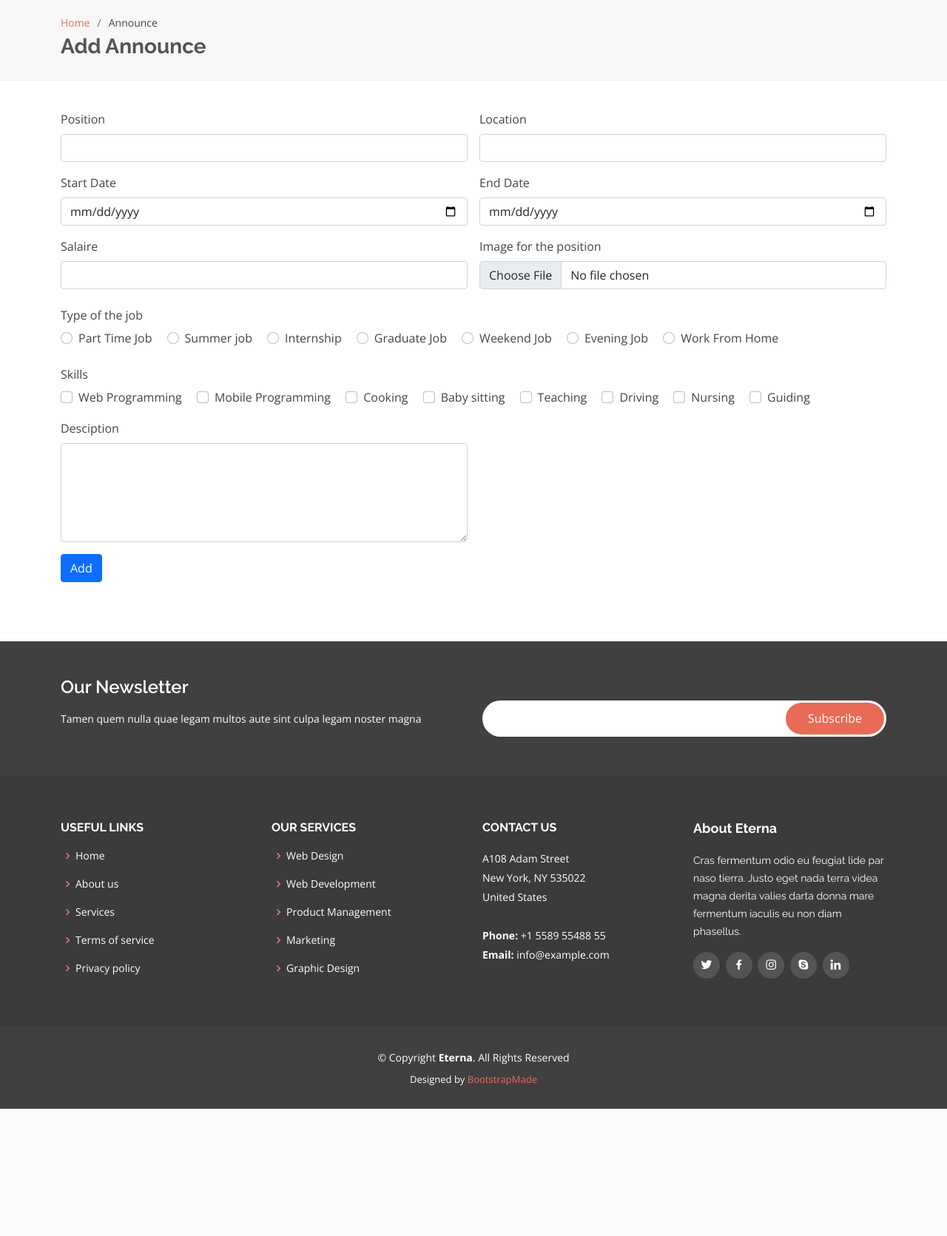
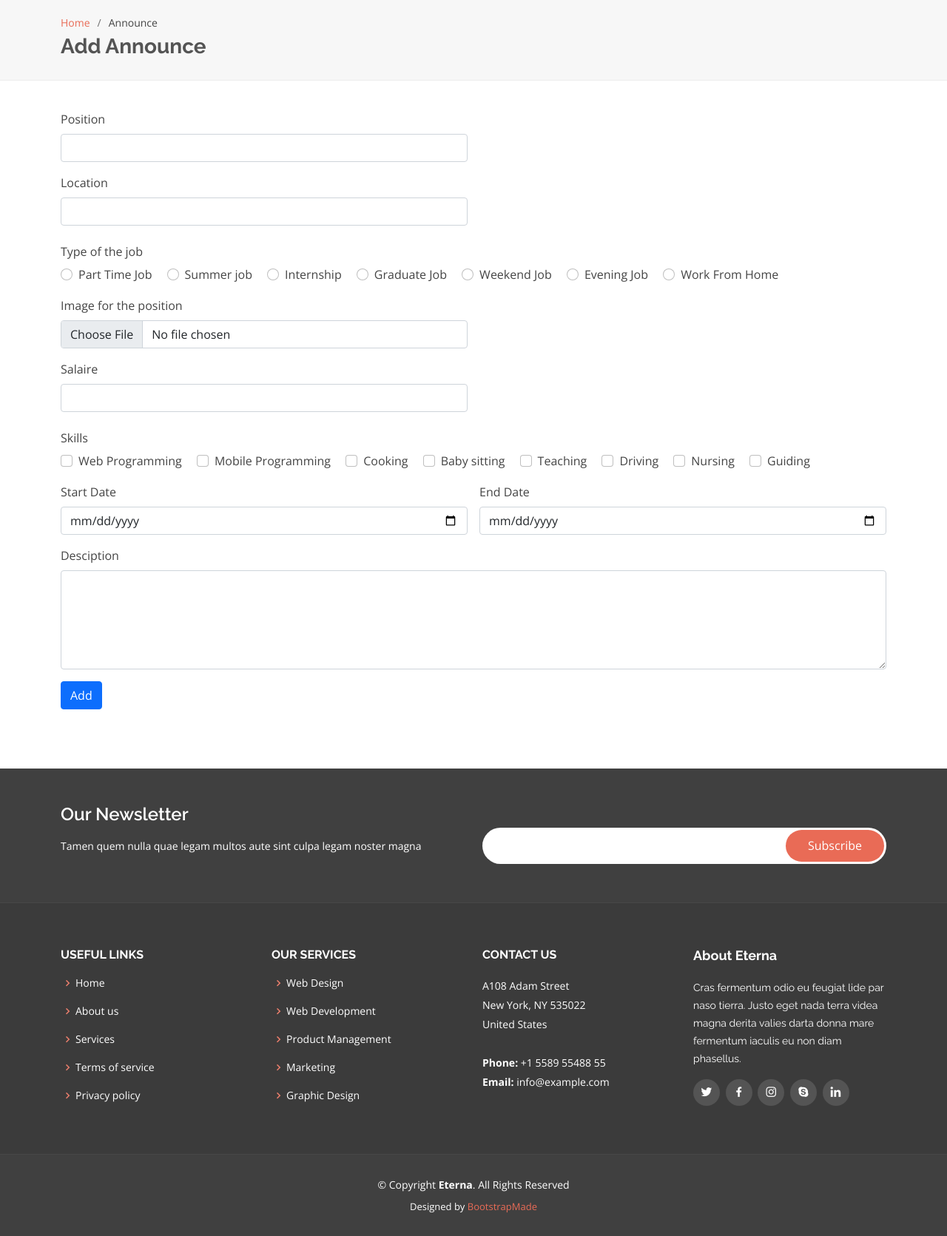
Before and after one commit to shayma26/TunisianStudentJob-PHP-, a PHP site: page /myProject/form-announce.php in a window 1280 px wide. Shown: the part 111-1782 px from the top of the page at 74% size. Before the commit the page ends 1610 px from the top, so only its background shows below. Run offline with PHP 8.4, Linux system fonts and the light colour scheme.

Commit message:
form announce 18/01/2022

```diff
--- a/form-announce.php
+++ b/form-announce.php
@@ -22,28 +22,12 @@
                     <label for="inputposition4" class="form-label">Position</label>
                     <input type="text" class="form-control" id="inputposition4" name="position">
                 </div>
+                <div class="col-md-6">
 
+                </div>
                 <div class="col-md-6">
                     <label for="inputloc4" class="form-label">Location</label>
                     <input type="text" class="form-control" id="inputloc4" name="location">
-                </div>
-
-                <div class="col-md-6">
-                    <label for="inputDateS" class="form-label">Start Date</label>
-                    <input type="date" class="form-control" id="inputDateS" name="start_date">
-                </div>
-                <div class="col-md-6">
-                    <label for="inputDateE" class="form-label">End Date</label>
-                    <input type="date" class="form-control" id="inputDateE" name="end_date">
-                </div>
-
-                <div class="col-md-6">
-                    <label for="inputsal4" class="form-label">Salaire</label>
-                    <input type="text" class="form-control" id="inputsal4" name="salaire">
-                </div>
-                <div class="col-md-6">
-                    <label for="img" class="form-label">Image for the position</label>
-                    <input class="form-control" type="file" id="img" name="img" accept="image/*">
                 </div>
                 <!-- type of job-->
                 <div class="col-md-12">
@@ -79,6 +63,22 @@
 
                 </div>
                 <!--end type-->
+                <div class="col-md-6">
+                    <label for="img" class="form-label">Image for the position</label>
+                    <input class="form-control" type="file" id="img" name="img" accept="image/*">
+                </div>
+                <div class="col-md-6">
+
+                </div>
+
+                <div class="col-md-6">
+                    <label for="inputsal4" class="form-label">Salaire</label>
+                    <input type="text" class="form-control" id="inputsal4" name="salaire">
+                </div>
+
+
+
+
                 <!-- skills -->
                 <div class="col-md-12">
                     <label for="skills" class="col-form-label col-md-12">Skills</label>
@@ -118,13 +118,22 @@
                 <!--end skills-->
 
                 <div class="col-md-6">
+                    <label for="inputDateS" class="form-label">Start Date</label>
+                    <input type="date" class="form-control" id="inputDateS" name="start_date">
+                </div>
+                <div class="col-md-6">
+                    <label for="inputDateE" class="form-label">End Date</label>
+                    <input type="date" class="form-control" id="inputDateE" name="end_date">
+                </div>
+
+                <div>
                     <label for="inputdesc" class="form-label">Desciption</label>
-                    <textarea rows="5" cols="33" class="form-control" id="inputdesc" name="description"></textarea>
+                    <textarea rows="5" cols="100" class="form-control" id="inputdesc" name="description"></textarea>
                 </div>
                 <!--Student select END-->
 
 
-                <div class="col-12">
+                <div class="col-6">
                     <button type="submit" class="btn btn-primary" name="submit">Add</button>
                 </div>
             </form>
```
